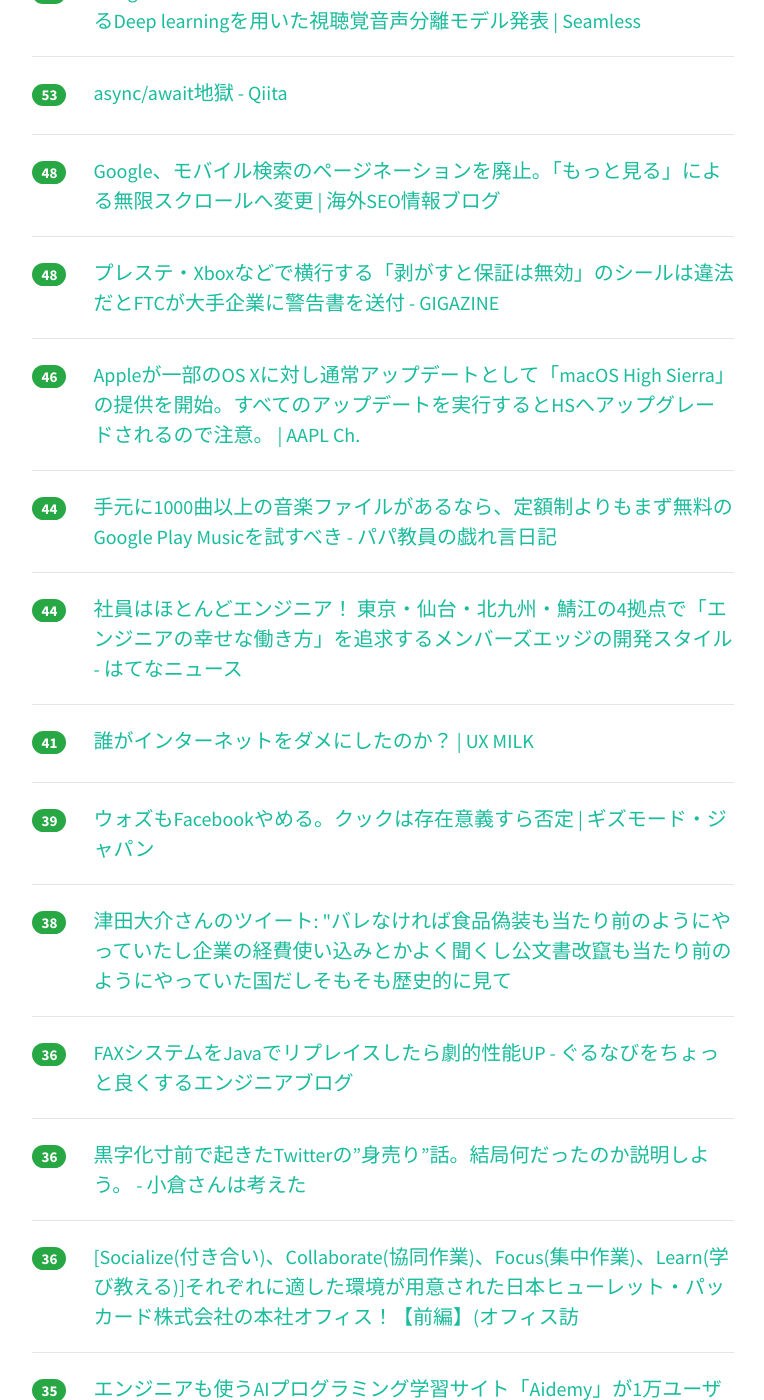
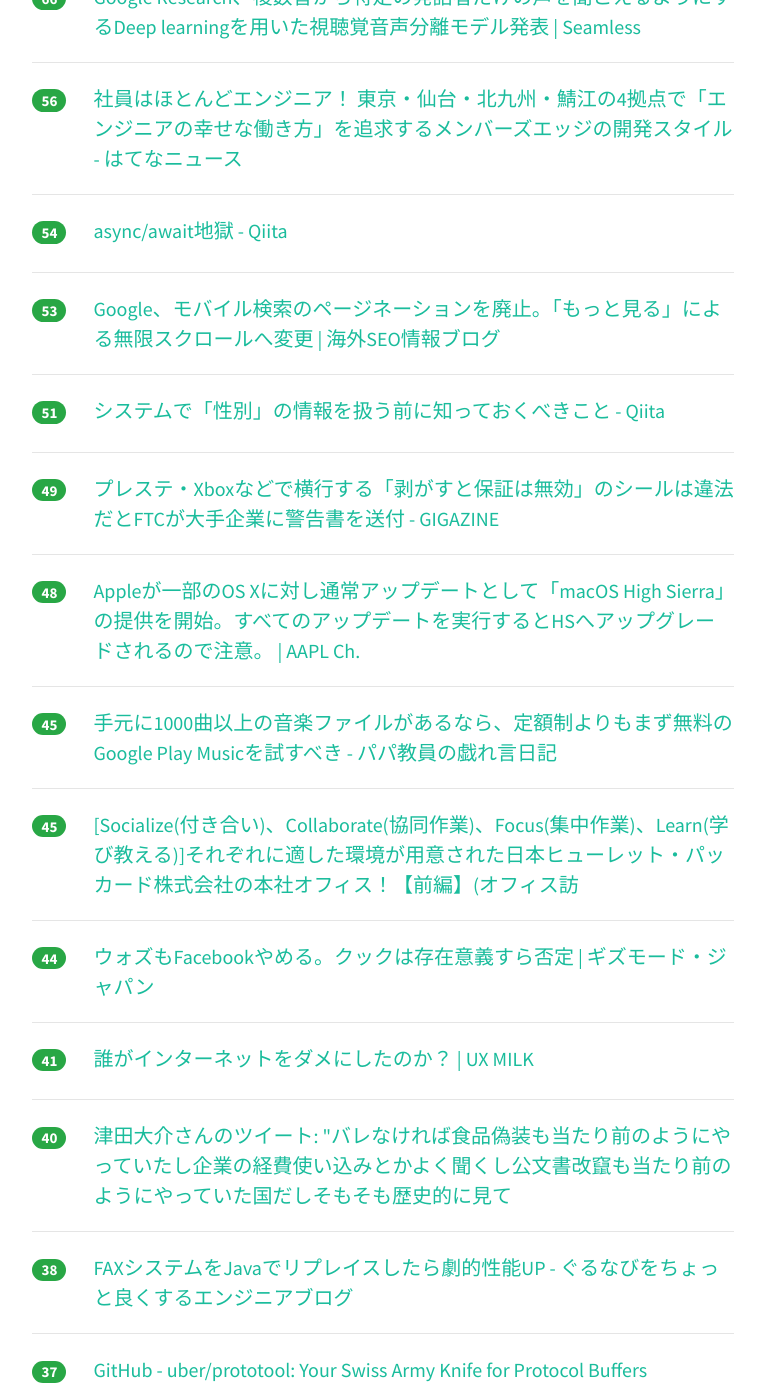
Before and after one commit to yatta47/hatena-matome-site, a Jekyll site: the page built from _posts/2018-04-12-hatena.md, in a window 1280 px wide and 1400 px high, scrolled down 1348 px. Shown: the whole window, without its empty margins (290-1054 px from the left). Built offline with Jekyll 4.4.1, drawn with Linux system fonts in a browser that asks for light colours; nearby versions of some CDN libraries; some of the changed text lies outside the part shown.

Commit message:
Updated 2018-04-12

```diff
--- a/_posts/2018-04-12-hatena.md
+++ b/_posts/2018-04-12-hatena.md
@@ -1,89 +1,104 @@
 ---
 layout: post
 title:  "2018-04-12 はてぶIT"
-date:   2018-04-12 19:01:04
+date:   2018-04-12 20:02:29
 tags: [it-hotentry]
 ---
-44 件のデータあり
+49 件のデータあり
 
 <hr><div class="row">
-<div class="col-1"><span class="badge badge-pill badge-success h2">515</span></div>
+<div class="col-1"><span class="badge badge-pill badge-success h2">543</span></div>
 <div class="col-11"><a href='http://www.publickey1.jp/blog/18/mozillawebassembly_studiocrustassemblyscriptide.html' target='_blank'>Mozillaが「WebAssembly Studio」発表。C/Rust/AssemblyScript対応のオンラインIDE － Publickey</a></div>
 </div>
 <hr>
 <div class="row">
-<div class="col-1"><span class="badge badge-pill badge-success h2">248</span></div>
+<div class="col-1"><span class="badge badge-pill badge-success h2">251</span></div>
 <div class="col-11"><a href='http://lab.astamuse.co.jp/entry/2018/04/11/114500' target='_blank'>PWAの将来性についての考察 - astamuse Lab</a></div>
 </div>
 <hr>
 <div class="row">
-<div class="col-1"><span class="badge badge-pill badge-success h2">167</span></div>
+<div class="col-1"><span class="badge badge-pill badge-success h2">184</span></div>
 <div class="col-11"><a href='https://jp.techcrunch.com/2018/04/12/2018-04-11-google-sheets-gets-macros/' target='_blank'>Googleのスプレッドシートにマクロが来た――G Suiteツールにメジャーアップデート | TechCrunch Japan</a></div>
 </div>
 <hr>
 <div class="row">
-<div class="col-1"><span class="badge badge-pill badge-success h2">121</span></div>
+<div class="col-1"><span class="badge badge-pill badge-success h2">132</span></div>
+<div class="col-11"><a href='http://studio-andy.hatenablog.com/entry/codesandbox-vue' target='_blank'>君は2クリックでVue appを立ち上げたことがあるか!!<CodeSandboxを世の中に広めなければと思った件> - Studio Andy</a></div>
+</div>
+<hr>
+<div class="row">
+<div class="col-1"><span class="badge badge-pill badge-success h2">124</span></div>
 <div class="col-11"><a href='https://japanese.engadget.com/2018/04/11/matrix-powerwatch/' target='_blank'>体温で発電、充電不要のスマートウォッチが明日発売。MATRIX PowerWatch日本上陸 - Engadget 日本版</a></div>
 </div>
 <hr>
 <div class="row">
-<div class="col-1"><span class="badge badge-pill badge-success h2">113</span></div>
+<div class="col-1"><span class="badge badge-pill badge-success h2">118</span></div>
 <div class="col-11"><a href='https://gigazine.net/news/20180412-html5-particle-develop/' target='_blank'>無料で商用利用も可能なパーティクル表現が作れるHTML5製のデザインツール「Particle Develop」 - GIGAZINE</a></div>
 </div>
 <hr>
 <div class="row">
-<div class="col-1"><span class="badge badge-pill badge-success h2">113</span></div>
-<div class="col-11"><a href='http://studio-andy.hatenablog.com/entry/codesandbox-vue' target='_blank'>君は2クリックでVue appを立ち上げたことがあるか!!<CodeSandboxを世の中に広めなければと思った件> - Studio Andy</a></div>
-</div>
-<hr>
-<div class="row">
-<div class="col-1"><span class="badge badge-pill badge-success h2">94</span></div>
+<div class="col-1"><span class="badge badge-pill badge-success h2">95</span></div>
 <div class="col-11"><a href='https://hakobe932.hatenablog.com/entry/2018/04/11/123000' target='_blank'>gRPCのロードバランシング - はこべにっき ♨</a></div>
 </div>
 <hr>
 <div class="row">
-<div class="col-1"><span class="badge badge-pill badge-success h2">78</span></div>
+<div class="col-1"><span class="badge badge-pill badge-success h2">91</span></div>
 <div class="col-11"><a href='https://geek-out.jp/column/entry/2018/04/12/110000' target='_blank'>「なるんだ！」を実現する「逆算」のキャリア設計 ─ 野球エンジニアへの挑戦 - GeekOut</a></div>
 </div>
 <hr>
 <div class="row">
-<div class="col-1"><span class="badge badge-pill badge-success h2">71</span></div>
+<div class="col-1"><span class="badge badge-pill badge-success h2">72</span></div>
 <div class="col-11"><a href='https://gigazine.net/news/20180411-stripe-saas-formula/' target='_blank'>「なぜSaaSは世界中に広がるのか？」「SaaSの販売モデル」「SaaSの基本方程式」など成功に導くための方法をStripeがまとめて公開中 - GIGAZINE</a></div>
 </div>
 <hr>
 <div class="row">
-<div class="col-1"><span class="badge badge-pill badge-success h2">59</span></div>
+<div class="col-1"><span class="badge badge-pill badge-success h2">66</span></div>
 <div class="col-11"><a href='https://shiropen.com/seamless-ai-google-looking-to-listen' target='_blank'>Google Research、複数音から特定の発話者だけの声を聞こえるようにするDeep learningを用いた視聴覚音声分離モデル発表 | Seamless</a></div>
 </div>
 <hr>
 <div class="row">
-<div class="col-1"><span class="badge badge-pill badge-success h2">53</span></div>
+<div class="col-1"><span class="badge badge-pill badge-success h2">56</span></div>
+<div class="col-11"><a href='http://hatenanews.com/articles/2018/04/12/110000' target='_blank'>社員はほとんどエンジニア！ 東京・仙台・北九州・鯖江の4拠点で「エンジニアの幸せな働き方」を追求するメンバーズエッジの開発スタイル - はてなニュース</a></div>
+</div>
+<hr>
+<div class="row">
+<div class="col-1"><span class="badge badge-pill badge-success h2">54</span></div>
 <div class="col-11"><a href='https://qiita.com/rana_kualu/items/e6c5c0e4f60b0d18799d' target='_blank'>async/await地獄 - Qiita</a></div>
 </div>
 <hr>
 <div class="row">
-<div class="col-1"><span class="badge badge-pill badge-success h2">48</span></div>
+<div class="col-1"><span class="badge badge-pill badge-success h2">53</span></div>
 <div class="col-11"><a href='https://www.suzukikenichi.com/blog/google-launches-a-new-more-results-button/' target='_blank'>Google、モバイル検索のページネーションを廃止。「もっと見る」による無限スクロールへ変更 | 海外SEO情報ブログ</a></div>
 </div>
 <hr>
 <div class="row">
-<div class="col-1"><span class="badge badge-pill badge-success h2">48</span></div>
+<div class="col-1"><span class="badge badge-pill badge-success h2">51</span></div>
+<div class="col-11"><a href='https://qiita.com/aoshirobo/items/32deb45cb8c8b87d65a4' target='_blank'>システムで「性別」の情報を扱う前に知っておくべきこと - Qiita</a></div>
+</div>
+<hr>
+<div class="row">
+<div class="col-1"><span class="badge badge-pill badge-success h2">49</span></div>
 <div class="col-11"><a href='https://gigazine.net/news/20180412-warranty-void-sticker-bullshit/' target='_blank'>プレステ・Xboxなどで横行する「剥がすと保証は無効」のシールは違法だとFTCが大手企業に警告書を送付 - GIGAZINE</a></div>
 </div>
 <hr>
 <div class="row">
-<div class="col-1"><span class="badge badge-pill badge-success h2">46</span></div>
+<div class="col-1"><span class="badge badge-pill badge-success h2">48</span></div>
 <div class="col-11"><a href='https://applech2.com/archives/20180412-apple-regular-update-high-sierra.html' target='_blank'>Appleが一部のOS Xに対し通常アップデートとして「macOS High Sierra」の提供を開始。すべてのアップデートを実行するとHSへアップグレードされるので注意。 | AAPL Ch.</a></div>
 </div>
 <hr>
 <div class="row">
-<div class="col-1"><span class="badge badge-pill badge-success h2">44</span></div>
+<div class="col-1"><span class="badge badge-pill badge-success h2">45</span></div>
 <div class="col-11"><a href='http://blog.edunote.jp/entry/2018/04/12/062855' target='_blank'>手元に1000曲以上の音楽ファイルがあるなら、定額制よりもまず無料のGoogle Play Musicを試すべき - パパ教員の戯れ言日記</a></div>
 </div>
 <hr>
 <div class="row">
+<div class="col-1"><span class="badge badge-pill badge-success h2">45</span></div>
+<div class="col-11"><a href='https://www.shigotoba.net/hpe_1708_1_zenpen.html' target='_blank'>[Socialize(付き合い)、Collaborate(協同作業)、Focus(集中作業)、Learn(学び教える)]それぞれに適した環境が用意された日本ヒューレット・パッカード株式会社の本社オフィス！【前編】(オフィス訪</a></div>
+</div>
+<hr>
+<div class="row">
 <div class="col-1"><span class="badge badge-pill badge-success h2">44</span></div>
-<div class="col-11"><a href='http://hatenanews.com/articles/2018/04/12/110000' target='_blank'>社員はほとんどエンジニア！ 東京・仙台・北九州・鯖江の4拠点で「エンジニアの幸せな働き方」を追求するメンバーズエッジの開発スタイル - はてなニュース</a></div>
+<div class="col-11"><a href='https://www.gizmodo.jp/2018/04/steve-wozniak-disable-his-facebook.html' target='_blank'>ウォズもFacebookやめる。クックは存在意義すら否定 | ギズモード・ジャパン</a></div>
 </div>
 <hr>
 <div class="row">
@@ -92,28 +107,33 @@ tags: [it-hotentry]
 </div>
 <hr>
 <div class="row">
-<div class="col-1"><span class="badge badge-pill badge-success h2">39</span></div>
-<div class="col-11"><a href='https://www.gizmodo.jp/2018/04/steve-wozniak-disable-his-facebook.html' target='_blank'>ウォズもFacebookやめる。クックは存在意義すら否定 | ギズモード・ジャパン</a></div>
+<div class="col-1"><span class="badge badge-pill badge-success h2">40</span></div>
+<div class="col-11"><a href='http://twitter.com/tsuda/status/983771012465491969' target='_blank'>津田大介さんのツイート: "バレなければ食品偽装も当たり前のようにやっていたし企業の経費使い込みとかよく聞くし公文書改竄も当たり前のようにやっていた国だしそもそも歴史的に見て</a></div>
 </div>
 <hr>
 <div class="row">
 <div class="col-1"><span class="badge badge-pill badge-success h2">38</span></div>
-<div class="col-11"><a href='http://twitter.com/tsuda/status/983771012465491969' target='_blank'>津田大介さんのツイート: "バレなければ食品偽装も当たり前のようにやっていたし企業の経費使い込みとかよく聞くし公文書改竄も当たり前のようにやっていた国だしそもそも歴史的に見て</a></div>
-</div>
-<hr>
-<div class="row">
-<div class="col-1"><span class="badge badge-pill badge-success h2">36</span></div>
 <div class="col-11"><a href='http://developers.gnavi.co.jp/entry/java-1' target='_blank'>FAXシステムをJavaでリプレイスしたら劇的性能UP - ぐるなびをちょっと良くするエンジニアブログ</a></div>
 </div>
 <hr>
 <div class="row">
-<div class="col-1"><span class="badge badge-pill badge-success h2">36</span></div>
+<div class="col-1"><span class="badge badge-pill badge-success h2">37</span></div>
+<div class="col-11"><a href='https://github.com/uber/prototool' target='_blank'>GitHub - uber/prototool: Your Swiss Army Knife for Protocol Buffers</a></div>
+</div>
+<hr>
+<div class="row">
+<div class="col-1"><span class="badge badge-pill badge-success h2">37</span></div>
+<div class="col-11"><a href='http://blog.domesoccer.jp/archives/60100980.html' target='_blank'>伝説を目撃せよ！あの幻の「スローインからオフサイド」がJ1リーグで発生 : ドメサカブログ</a></div>
+</div>
+<hr>
+<div class="row">
+<div class="col-1"><span class="badge badge-pill badge-success h2">37</span></div>
 <div class="col-11"><a href='http://www.ogura.blog/entry/2018/04/12/080654' target='_blank'>黒字化寸前で起きたTwitterの”身売り”話。結局何だったのか説明しよう。 - 小倉さんは考えた</a></div>
 </div>
 <hr>
 <div class="row">
 <div class="col-1"><span class="badge badge-pill badge-success h2">36</span></div>
-<div class="col-11"><a href='https://www.shigotoba.net/hpe_1708_1_zenpen.html' target='_blank'>[Socialize(付き合い)、Collaborate(協同作業)、Focus(集中作業)、Learn(学び教える)]それぞれに適した環境が用意された日本ヒューレット・パッカード株式会社の本社オフィス！【前編】(オフィス訪</a></div>
+<div class="col-11"><a href='https://pc.watch.impress.co.jp/docs/column/ebook/1116548.html' target='_blank'>【山口真弘の電子書籍タッチアンドトライ】見開きの電子ペーパーで読める「全巻一冊 北斗の拳」 ～E Ink端末にコンテンツを組み合わせた「全巻一冊」シリーズ第1弾 - PC Watch</a></div>
 </div>
 <hr>
 <div class="row">
@@ -123,47 +143,37 @@ tags: [it-hotentry]
 <hr>
 <div class="row">
 <div class="col-1"><span class="badge badge-pill badge-success h2">35</span></div>
-<div class="col-11"><a href='https://pc.watch.impress.co.jp/docs/column/ebook/1116548.html' target='_blank'>【山口真弘の電子書籍タッチアンドトライ】見開きの電子ペーパーで読める「全巻一冊 北斗の拳」 ～E Ink端末にコンテンツを組み合わせた「全巻一冊」シリーズ第1弾 - PC Watch</a></div>
+<div class="col-11"><a href='http://it-rush.com/hatena-owakon' target='_blank'>はてなのオワコン論に終止符？決算分析したら3事業が全て成長してたが何かが足りない</a></div>
 </div>
 <hr>
 <div class="row">
-<div class="col-1"><span class="badge badge-pill badge-success h2">33</span></div>
+<div class="col-1"><span class="badge badge-pill badge-success h2">34</span></div>
 <div class="col-11"><a href='https://jp.techcrunch.com/2018/04/12/2018-04-11-google-is-about-to-launch-a-gmail-web-redesign/' target='_blank'>Google、ウェブ版Gmailのデザインを刷新予定 | TechCrunch Japan</a></div>
 </div>
 <hr>
 <div class="row">
-<div class="col-1"><span class="badge badge-pill badge-success h2">33</span></div>
+<div class="col-1"><span class="badge badge-pill badge-success h2">34</span></div>
 <div class="col-11"><a href='https://dev.classmethod.jp/cloud/aws/gdpr-on-aws/' target='_blank'>ヨーロッパにおけるデータ保護の基本と弊社ベルリンオフィスのGDPR対応の実際 ｜ Developers.IO</a></div>
 </div>
 <hr>
 <div class="row">
 <div class="col-1"><span class="badge badge-pill badge-success h2">33</span></div>
-<div class="col-11"><a href='http://it-rush.com/hatena-owakon' target='_blank'>はてなのオワコン論に終止符？決算分析したら3事業が全て成長してたが何かが足りない</a></div>
-</div>
-<hr>
-<div class="row">
-<div class="col-1"><span class="badge badge-pill badge-success h2">33</span></div>
-<div class="col-11"><a href='https://github.com/uber/prototool' target='_blank'>GitHub - uber/prototool: Your Swiss Army Knife for Protocol Buffers</a></div>
-</div>
-<hr>
-<div class="row">
-<div class="col-1"><span class="badge badge-pill badge-success h2">33</span></div>
-<div class="col-11"><a href='http://blog.domesoccer.jp/archives/60100980.html' target='_blank'>伝説を目撃せよ！あの幻の「スローインからオフサイド」がJ1リーグで発生 : ドメサカブログ</a></div>
-</div>
-<hr>
-<div class="row">
-<div class="col-1"><span class="badge badge-pill badge-success h2">32</span></div>
 <div class="col-11"><a href='http://blog.livedoor.jp/k_urushima/archives/1839342.html' target='_blank'>自堕落な技術者の日記 : 最近の証明書の話題(2): CloudFlare DNS 1.1.1.1サイトのIPv6証明書 - livedoor Blog（ブログ）</a></div>
 </div>
 <hr>
 <div class="row">
-<div class="col-1"><span class="badge badge-pill badge-success h2">27</span></div>
-<div class="col-11"><a href='https://qiita.com/aoshirobo/items/32deb45cb8c8b87d65a4' target='_blank'>システムで「性別」の情報を扱う前に知っておくべきこと - Qiita</a></div>
+<div class="col-1"><span class="badge badge-pill badge-success h2">26</span></div>
+<div class="col-11"><a href='https://www.nikkei.com/article/DGXMZO29264270R10C18A4X11000/' target='_blank'>「自動ログイン」に注意　フェイスブック個人情報流出　　：日本経済新聞</a></div>
 </div>
 <hr>
 <div class="row">
-<div class="col-1"><span class="badge badge-pill badge-success h2">25</span></div>
-<div class="col-11"><a href='https://www.nikkei.com/article/DGXMZO29264270R10C18A4X11000/' target='_blank'>「自動ログイン」に注意　フェイスブック個人情報流出　　：日本経済新聞</a></div>
+<div class="col-1"><span class="badge badge-pill badge-success h2">24</span></div>
+<div class="col-11"><a href='http://business.hatenastaff.com/entry/2018/04/12/110000' target='_blank'>急に担当者になったあなたへ！オウンドメディアづくりの基礎的な考え方 - はてなビジネスブログ</a></div>
+</div>
+<hr>
+<div class="row">
+<div class="col-1"><span class="badge badge-pill badge-success h2">22</span></div>
+<div class="col-11"><a href='http://www.wide.ad.jp/News/2018/20180411.html' target='_blank'>WIDE - 2018.04.11 News/Event - 漫画・アニメの海賊版サイトに関するWIDEプロジェクトの意見</a></div>
 </div>
 <hr>
 <div class="row">
@@ -173,22 +183,22 @@ tags: [it-hotentry]
 <hr>
 <div class="row">
 <div class="col-1"><span class="badge badge-pill badge-success h2">21</span></div>
-<div class="col-11"><a href='http://www.wide.ad.jp/News/2018/20180411.html' target='_blank'>WIDE - 2018.04.11 News/Event - 漫画・アニメの海賊版サイトに関するWIDEプロジェクトの意見</a></div>
+<div class="col-11"><a href='https://qiita.com/Fushihara/items/3f502df21234d7a6efc7' target='_blank'>でもやっぱりfor文は使っていいと思うよ - Qiita</a></div>
 </div>
 <hr>
 <div class="row">
 <div class="col-1"><span class="badge badge-pill badge-success h2">20</span></div>
-<div class="col-11"><a href='https://qiita.com/Fushihara/items/3f502df21234d7a6efc7' target='_blank'>でもやっぱりfor文は使っていいと思うよ - Qiita</a></div>
+<div class="col-11"><a href='http://www.itmedia.co.jp/news/articles/1804/11/news118.html' target='_blank'>ドコモ、マンホール型基地局を開発　景観損ねずアンテナ設置 - ITmedia NEWS</a></div>
+</div>
+<hr>
+<div class="row">
+<div class="col-1"><span class="badge badge-pill badge-success h2">20</span></div>
+<div class="col-11"><a href='https://note.mu/yusha/n/nfe6cce04c09f' target='_blank'>連載『GIFの作り方 Photoshop』第0回GIFは時代遅れか？/ 大野謙介｜大野謙介/KensukeOhno.gif (GIFの人)｜note</a></div>
 </div>
 <hr>
 <div class="row">
 <div class="col-1"><span class="badge badge-pill badge-success h2">19</span></div>
 <div class="col-11"><a href='https://jp.techcrunch.com/2018/04/11/2018-04-10-apple-foundation-series/' target='_blank'>Appleがアイザック・アシモフの「ファウンデーション」シリーズのドラマ化を行っている | TechCrunch Japan</a></div>
-</div>
-<hr>
-<div class="row">
-<div class="col-1"><span class="badge badge-pill badge-success h2">19</span></div>
-<div class="col-11"><a href='http://www.itmedia.co.jp/news/articles/1804/11/news118.html' target='_blank'>ドコモ、マンホール型基地局を開発　景観損ねずアンテナ設置 - ITmedia NEWS</a></div>
 </div>
 <hr>
 <div class="row">
@@ -202,13 +212,28 @@ tags: [it-hotentry]
 </div>
 <hr>
 <div class="row">
-<div class="col-1"><span class="badge badge-pill badge-success h2">16</span></div>
+<div class="col-1"><span class="badge badge-pill badge-success h2">18</span></div>
 <div class="col-11"><a href='http://twitter.com/tsuj/status/984089656147959808' target='_blank'>辻正浩 | Masahiro Tsujiさんのツイート: "漫画村ホームがDMCAで検索から除外されてハーレクイン社だけを称賛するのは違います。ホームに対するDMCA関係通報はこれまでも多く行われてきました</a></div>
 </div>
 <hr>
 <div class="row">
-<div class="col-1"><span class="badge badge-pill badge-success h2">14</span></div>
+<div class="col-1"><span class="badge badge-pill badge-success h2">16</span></div>
+<div class="col-11"><a href='https://rand.pepabo.com/article/2018/04/12/chikuwait-entry/' target='_blank'>学生と客員研究員としてのこれから - ペパボ研究所ブログ</a></div>
+</div>
+<hr>
+<div class="row">
+<div class="col-1"><span class="badge badge-pill badge-success h2">16</span></div>
+<div class="col-11"><a href='https://www.gizmodo.jp/2018/04/7nm-process-mining-asic-kamikaze.html' target='_blank'>ビットコイン・マイニング特化。国産7nmプロセスASIC｢KAMIKAZE｣誕生 | ギズモード・ジャパン</a></div>
+</div>
+<hr>
+<div class="row">
+<div class="col-1"><span class="badge badge-pill badge-success h2">15</span></div>
 <div class="col-11"><a href='https://japanese.engadget.com/2018/04/11/iphone-8-red-apple/' target='_blank'>実機はヤバい赤 iPhone 8 (RED)をAppleゆかりのカメラマンが撮る - Engadget 日本版</a></div>
+</div>
+<hr>
+<div class="row">
+<div class="col-1"><span class="badge badge-pill badge-success h2">15</span></div>
+<div class="col-11"><a href='http://www.nyankonohousoku.com/entry/2018/04/12/002538' target='_blank'>海賊版サイト「漫画村」が見れない驚きよりも、やっぱりサイトブロッキングって出来るんだ（やっちゃうんだ）・・・という恐怖。 - にゃんこの法則</a></div>
 </div>
 <hr>
 <div class="row">
@@ -218,7 +243,7 @@ tags: [it-hotentry]
 <hr>
 <div class="row">
 <div class="col-1"><span class="badge badge-pill badge-success h2">14</span></div>
-<div class="col-11"><a href='http://www.nyankonohousoku.com/entry/2018/04/12/002538' target='_blank'>海賊版サイト「漫画村」が見れない驚きよりも、やっぱりサイトブロッキングって出来るんだ（やっちゃうんだ）・・・という恐怖。 - にゃんこの法則</a></div>
+<div class="col-11"><a href='http://jp.techcrunch.com/2018/04/12/2018-04-11-google-is-about-to-launch-a-gmail-web-redesign/' target='_blank'>Google、ウェブ版Gmailのデザインを刷新予定 | TechCrunch Japan</a></div>
 </div>
 <hr>
 <div class="row">
```
